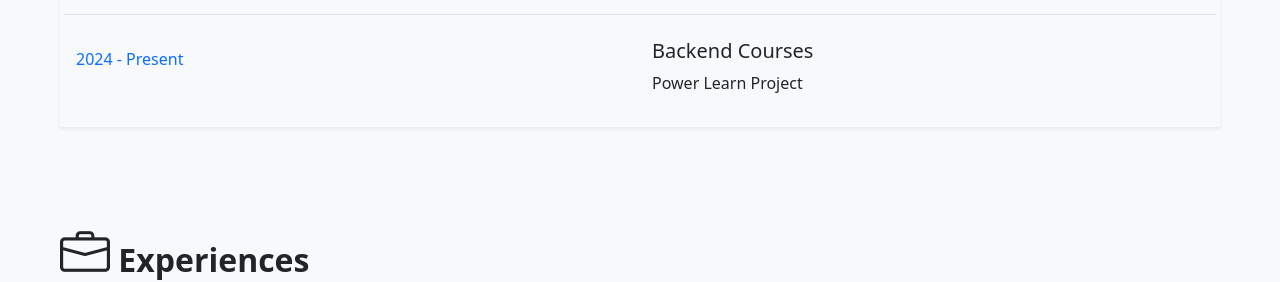
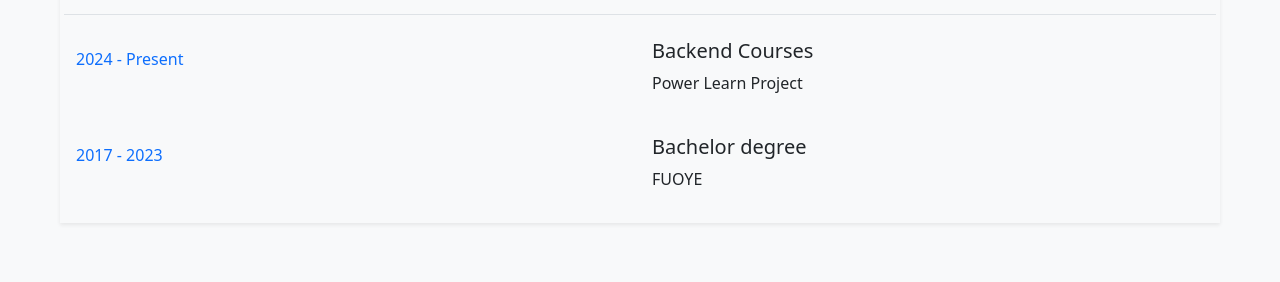
Before and after one commit to Azeezbank/MyPortfolio, a React (Create React App) app: page / in a window 1280 px wide. Shown: the part 3480-3762 px from the top of the page. Built offline with nearby package versions, Linux system fonts and the light colour scheme.

Commit message:
Update Awards.js

```diff
--- a/src/Components/Awards.js
+++ b/src/Components/Awards.js
@@ -145,6 +145,15 @@
               <p>Power Learn Project</p>
             </div>
           </div>
+            <div className='row mt-4'>
+              <div className='col-sm-6 pt-2'>
+                <p className='text-primary'>2017 - 2023</p>
+              </div>
+              <div className='col-sm-6'>
+                <h5>Bachelor degree</h5>
+                <p>FUOYE</p>
+              </div>
+            </div>
         </div>
 
         <h2 id="experience" className="fw-bold p-5 pb-1">
```
